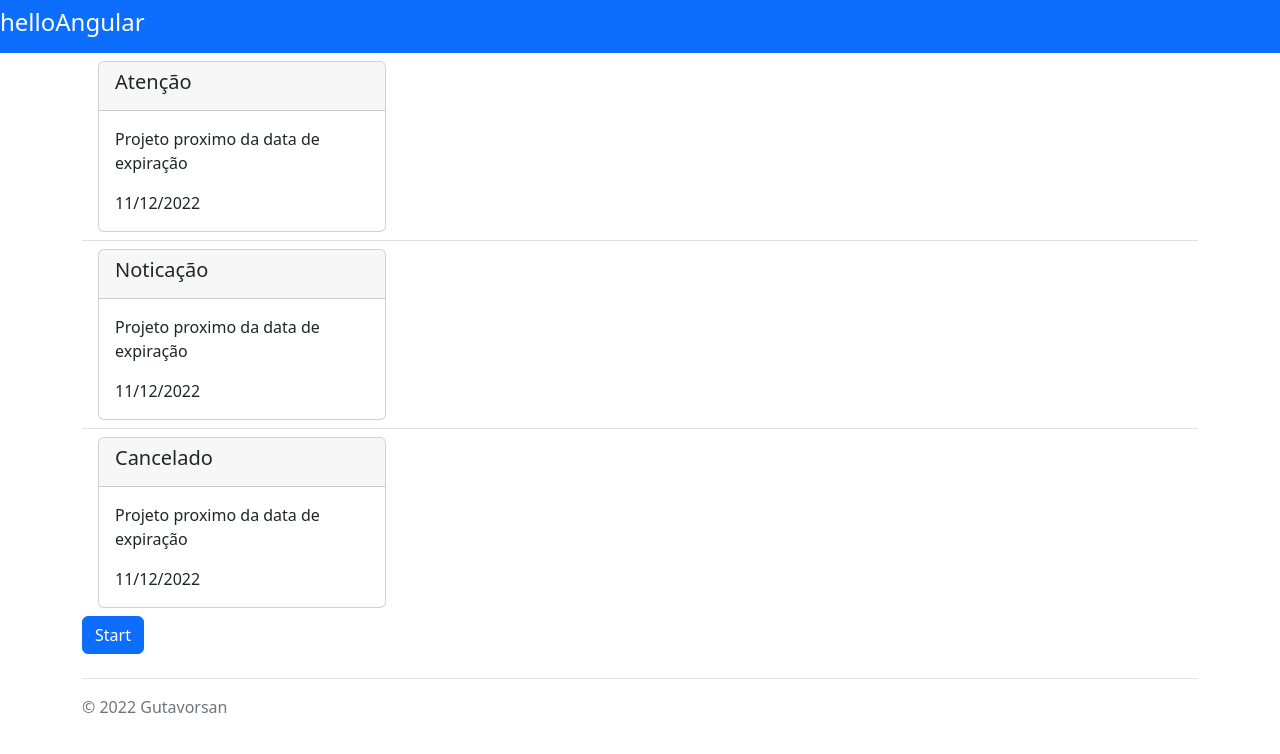
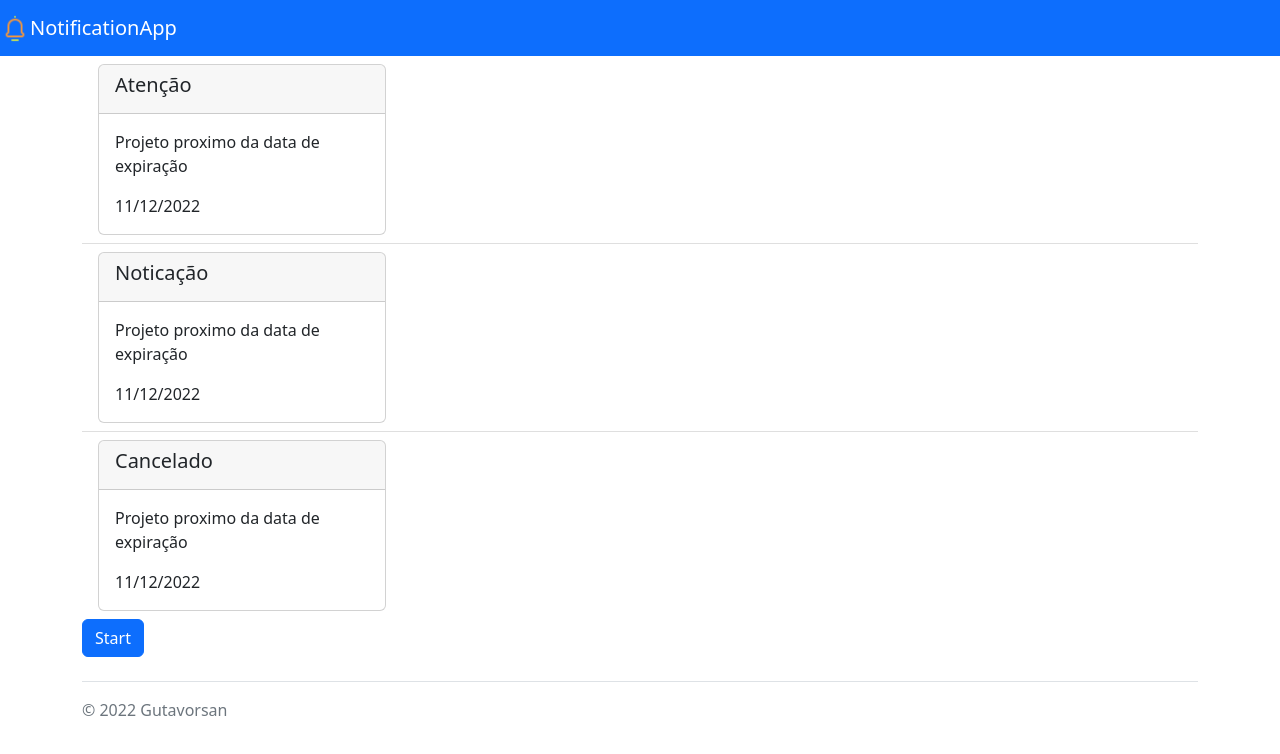
Before and after one commit to gustavorsan/DEVinPhilips-M1S08ExAngular, an Angular app: page / in a window 1280 px wide. Shown: the top 754 px of the page. Built offline with nearby package versions, Linux system fonts and the light colour scheme.

Commit message:
Adcionado logo ao componente de navbar M1S08E06

```diff
--- a/src/app/navbar/navbar.component.html
+++ b/src/app/navbar/navbar.component.html
@@ -1,3 +1,6 @@
 <nav class="navbar navbar-dark bg-primary">
-  <h4 class="text-white">helloAngular</h4>
+  <div class="navbar-brand">
+    <img src="./assets/notification-bell.png" width="30" height="30" class="d-inline-block align-top" alt="">
+    <span class="text-white">NotificationApp</span>
+  </div>
 </nav>
```
Also changed, not shown: src/assets/notification-bell.png (added).
